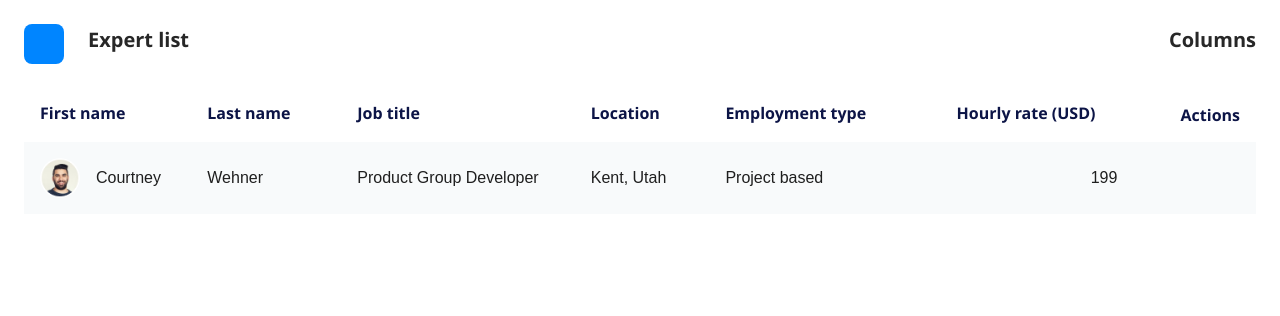
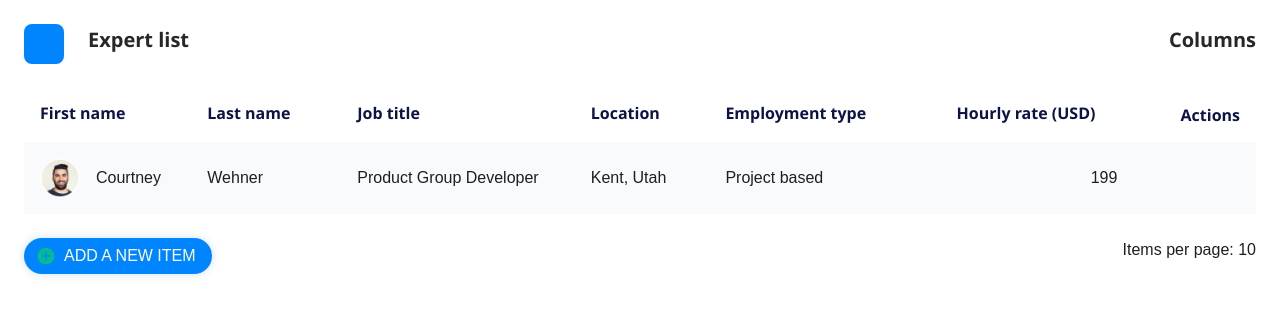
Before and after one commit to roshanakjamali/ultralabs, a React (Create React App) app: page / in a window 1280 px wide. Shown: the top 316 px of the page. Built offline with nearby package versions, Linux system fonts and the light colour scheme.

Commit message:
add new item

```diff
--- a/package.json
+++ b/package.json
@@ -4,6 +4,7 @@
   "private": true,
   "dependencies": {
     "@material-ui/core": "^4.12.3",
+    "@material-ui/icons": "^4.11.2",
     "@reduxjs/toolkit": "^1.5.1",
     "@testing-library/jest-dom": "^4.2.4",
     "@testing-library/react": "^9.3.2",
--- /dev/null
+++ b/src/components/customButton/CustomButton.tsx
@@ -0,0 +1,25 @@
+import { createStyles, darken, Button, Theme } from "@material-ui/core";
+import { withStyles } from "@material-ui/styles";
+
+const CustomButton = withStyles((theme: Theme) =>
+  createStyles({
+    root: {
+      borderRadius: theme.spacing(3),
+      backgroundColor: theme.palette.primary.light,
+      fontSize: "1rem",
+      lineHeight: "24px",
+      boxShadow: "0px 0px 8px 1px rgba(7, 87, 182, 0.15)",
+    },
+    containedSecondary: {
+      "&:hover": {
+        backgroundColor: darken(theme.palette.primary.light, 0.1),
+        boxShadow: "0px 0px 8px 1px rgba(7, 87, 182, 0.25)",
+      },
+    },
+    startIcon: {
+      color: "#03BC90",
+    },
+  })
+)(Button);
+
+export { CustomButton };
--- /dev/null
+++ b/src/components/customButton/package.json
@@ -0,0 +1,3 @@
+{
+  "main": "CustomButton.tsx"
+}
--- a/src/features/experts/List.tsx
+++ b/src/features/experts/List.tsx
@@ -1,31 +1,36 @@
+import Box from "@material-ui/core/Box";
 import Grid from "@material-ui/core/Grid";
 import Typography from "@material-ui/core/Typography";
 import IconButton from "@material-ui/core/IconButton";
 
 import Table from "@material-ui/core/Table";
+import TableRow from "@material-ui/core/TableRow";
+import TableHead from "@material-ui/core/TableHead";
 import TableBody from "@material-ui/core/TableBody";
 import TableCell from "@material-ui/core/TableCell";
 import TableContainer from "@material-ui/core/TableContainer";
-import TableHead from "@material-ui/core/TableHead";
-import TableRow from "@material-ui/core/TableRow";
+
+import AddCircleRoundedIcon from "@material-ui/icons/AddCircleRounded";
 
 import Avatar from "@material-ui/core/Avatar";
 
 import {
+  IconTrash,
+  IconFilter,
   IconFavorit,
-  IconFilter,
   IconSortReset,
-  IconTrash,
 } from "../../helpers/icon";
+import { SampleAvatar } from "../../helpers/image";
 import IconMaker from "../../components/iconMaker";
 
+import { CustomButton } from "../../components/customButton";
+import { SquareIconButton } from "../../components/squareIconButton";
+
 import { useStyles } from "./list.style";
-import { SquareIconButton } from "../../components/squareIconButton";
-import { SampleAvatar } from "../../helpers/image";
-import { Box } from "@material-ui/core";
 
 const List = (props: any) => {
   const classes = useStyles();
+
   return (
     <div className={classes.root}>
       <Grid container spacing={3}>
@@ -147,6 +152,20 @@ const List = (props: any) => {
             </Table>
           </TableContainer>
         </Grid>
+        <Grid item xs={12} sm={6}>
+          <CustomButton
+            variant="contained"
+            color="secondary"
+            startIcon={<AddCircleRoundedIcon />}
+          >
+            Add a new item
+          </CustomButton>
+        </Grid>
+        <Grid item xs={12} sm={6}>
+          <Typography variant="body1" align="right">
+            Items per page: 10
+          </Typography>
+        </Grid>
       </Grid>
     </div>
   );
--- a/src/theme/theme.ts
+++ b/src/theme/theme.ts
@@ -1,4 +1,4 @@
-import { createTheme, darken } from "@material-ui/core/styles";
+import { createTheme } from "@material-ui/core/styles";
 
 import {
   OpenSansReg,
@@ -11,6 +11,7 @@ const palette = {
   primary: {
     main: "#0085FF",
     dark: "#0C1446",
+    light: "#0085FF",
   },
 };
 const defaultTheme = createTheme({});
```
Also changed, not shown: 1 other file (tests, documents, lock files or other folders).
